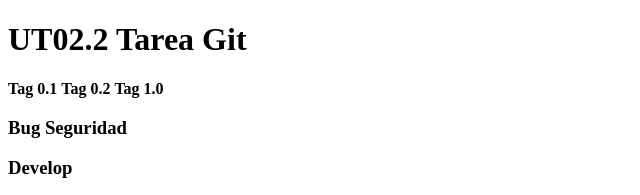
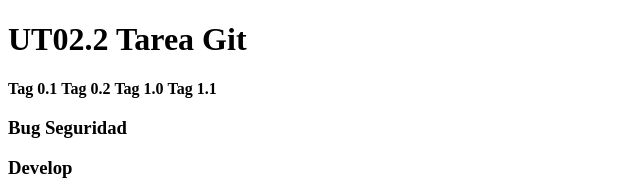
Before and after one commit to junior3141/UT02-Git, a plain HTML site: page Public/Index.html in a window 1280 px wide. Shown: the top 195 px of the page, 0-640 px from the left. Drawn offline with Linux system fonts and the light colour scheme.

Commit message:
Tag 1.1 Version 1.1

```diff
--- a/Public/Index.html
+++ b/Public/Index.html
@@ -12,6 +12,7 @@
     <b>Tag 0.1</b>
     <b>Tag 0.2</b>
     <b>Tag 1.0</b>
+    <b>Tag 1.1</b>
 
     <h3>Bug Seguridad</h3>
 
```
